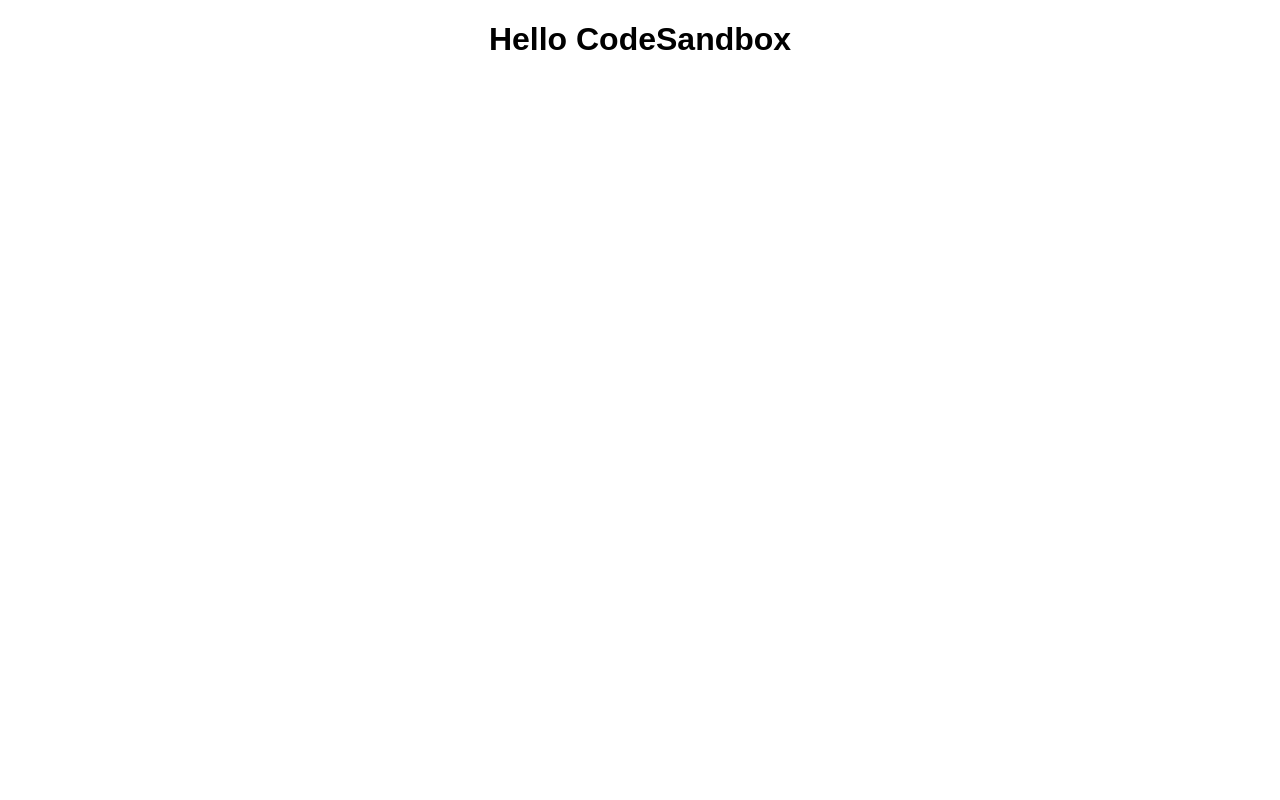
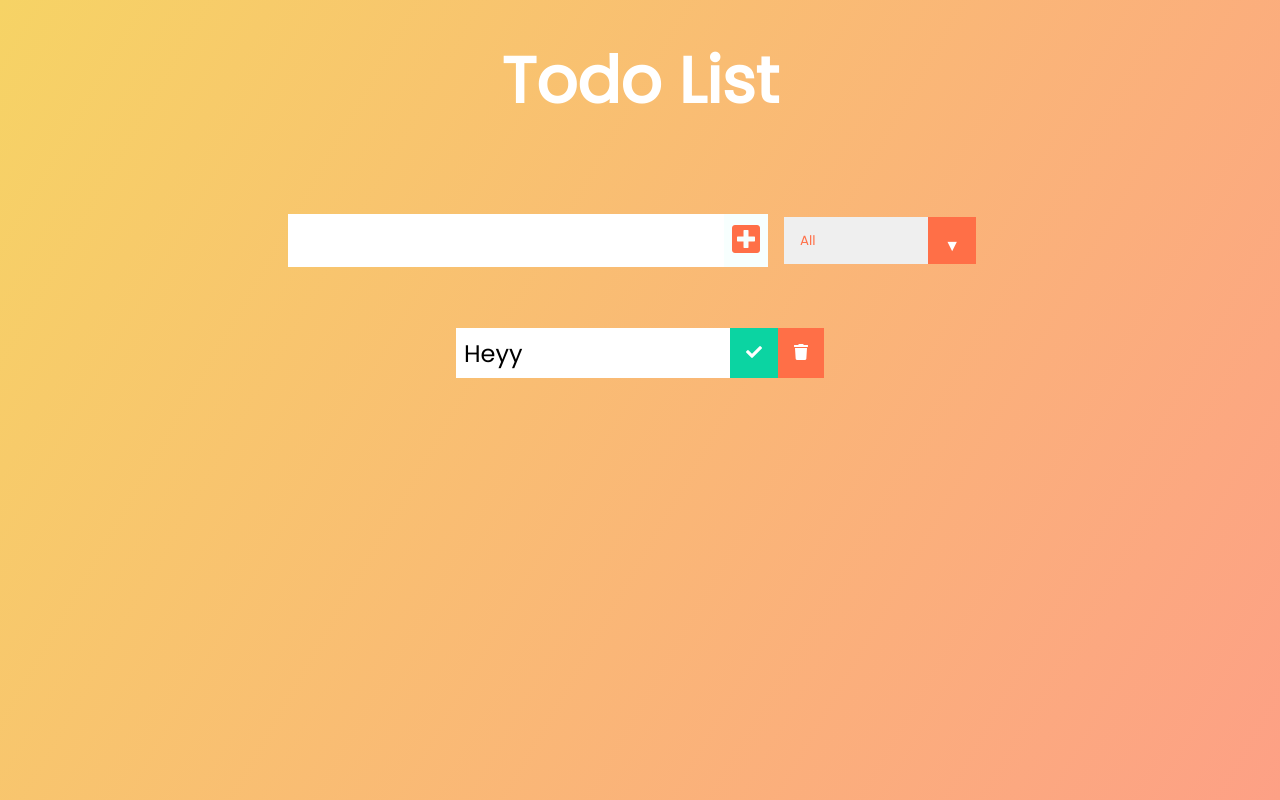
Before and after one commit to faisalsayed10/Todo-React, a React (Create React App) app: page / in a window 1280 px wide. Built offline with nearby package versions, Linux system fonts and the light colour scheme.

Commit message:
Added Todos

```diff
--- a/public/index.html
+++ b/public/index.html
@@ -4,13 +4,23 @@
 <head>
 	<meta charset="utf-8">
 	<meta name="viewport" content="width=device-width, initial-scale=1, shrink-to-fit=no">
-	<meta name="theme-color" content="#000000">
+  <meta name="theme-color" content="#000000">
 	<!--
       manifest.json provides metadata used when your web app is added to the
       homescreen on Android. See https://developers.google.com/web/fundamentals/engage-and-retain/web-app-manifest/
     -->
 	<link rel="manifest" href="%PUBLIC_URL%/manifest.json">
-	<link rel="shortcut icon" href="%PUBLIC_URL%/favicon.ico">
+  <link rel="shortcut icon" href="%PUBLIC_URL%/favicon.ico">
+  <link
+      href="https://fonts.googleapis.com/css?family=Poppins&display=swap"
+      rel="stylesheet"
+    />
+    <link
+      rel="stylesheet"
+      href="https://cdnjs.cloudflare.com/ajax/libs/font-awesome/5.12.1/css/all.min.css"
+      integrity="sha256-mmgLkCYLUQbXn0B1SRqzHar6dCnv9oZFPEC1g1cwlkk="
+      crossorigin="anonymous"
+    />
 	<!--
       Notice the use of %PUBLIC_URL% in the tags above.
       It will be replaced with the URL of the `public` folder during the build.
--- a/src/App.js
+++ b/src/App.js
@@ -1,10 +1,24 @@
-import React from "react";
+import React, { useState } from "react";
 import "./styles.css";
+import Form from "./Components/Form";
+import ToDoList from "./Components/ToDoList";
 
 export default function App() {
+  const [input, setInput] = useState("");
+  const [todos, setTodos] = useState([]);
+
   return (
     <div className="App">
-      <h1>Hello CodeSandbox</h1>
+      <header>
+        <h1>Todo List</h1>
+      </header>
+      <Form
+        input={input}
+        todos={todos}
+        setTodos={setTodos}
+        setInput={setInput}
+      />
+      <ToDoList todos={todos}/>
     </div>
   );
 }
--- /dev/null
+++ b/src/Components/Form.js
@@ -0,0 +1,37 @@
+import React from "react";
+
+let count = 0;
+
+export default function Form({ todos, input, setInput, setTodos }) {
+  const inputTextHandler = (e) => {
+    setInput(e.target.value);
+  };
+
+  const submitTodoHandler = (e) => {
+    e.preventDefault();
+    count++;
+    setTodos([...todos, { text: input, completed: false, id: count }]);
+    setInput("");
+  };
+
+  return (
+    <form onSubmit={submitTodoHandler}>
+      <input
+        value={input}
+        onChange={inputTextHandler}
+        type="text"
+        className="todo-input"
+      />
+      <button className="todo-button" type="submit">
+        <i className="fas fa-plus-square"></i>
+      </button>
+      <div className="select">
+        <select name="todos" className="filter-todo">
+          <option value="all">All</option>
+          <option value="completed">Completed</option>
+          <option value="uncompleted">Uncompleted</option>
+        </select>
+      </div>
+    </form>
+  );
+}
--- /dev/null
+++ b/src/Components/ToDoList.js
@@ -0,0 +1,13 @@
+import React from "react";
+import Todos from "./Todos";
+
+export default function ToDoList({todos}) {
+  console.log(todos)
+  return (
+    <div className="todo-container">
+      <ul className="todo-list">
+        <Todos />
+      </ul>
+    </div>
+  );
+}
--- /dev/null
+++ b/src/Components/Todos.js
@@ -0,0 +1,15 @@
+import React from "react";
+
+export default function Todos() {
+  return (
+    <div className="todo">
+      <li className="todo-item">Heyy</li>
+      <button className="complete-btn">
+        <i className="fas fa-check"></i>
+      </button>
+      <button className="trash-btn">
+        <i className="fas fa-trash"></i>
+      </button>
+    </div>
+  );
+}
--- a/src/styles.css
+++ b/src/styles.css
@@ -1,4 +1,139 @@
-.App {
-  font-family: sans-serif;
-  text-align: center;
+* {
+  margin: 0;
+  padding: 0;
+  box-sizing: border-box;
 }
+body {
+  background-image: linear-gradient(120deg, #f6d365 0%, #fda085 100%);
+  color: white;
+  font-family: "Poppins", sans-serif;
+  min-height: 100vh;
+}
+header {
+  font-size: 2rem;
+}
+
+header,
+form {
+  min-height: 20vh;
+  display: flex;
+  justify-content: center;
+  align-items: center;
+}
+form input,
+form button {
+  padding: 0.5rem;
+  font-size: 2rem;
+  border: none;
+  background: white;
+}
+form button {
+  color: #ff6f47;
+  background: #f7fffe;
+  cursor: pointer;
+  transition: all 0.3s ease;
+}
+form button:hover {
+  background: #ff6f47;
+  color: white;
+}
+.todo-container {
+  display: flex;
+  justify-content: center;
+  align-items: center;
+}
+
+.todo-list {
+  min-width: 30%;
+  list-style: none;
+}
+
+.todo {
+  margin: 0.5rem;
+  background: white;
+  font-size: 1.5rem;
+  color: black;
+  display: flex;
+  justify-content: space-between;
+  align-items: center;
+  transition: all 1s ease;
+}
+.filter-todo {
+  padding: 1rem;
+}
+.todo li {
+  flex: 1;
+}
+
+.trash-btn,
+.complete-btn {
+  background: #ff6f47;
+  color: white;
+  border: none;
+  padding: 1rem;
+  cursor: pointer;
+  font-size: 1rem;
+}
+.complete-btn {
+  background: rgb(11, 212, 162);
+}
+.todo-item {
+  padding: 0rem 0.5rem;
+}
+
+.fa-trash,
+.fa-check {
+  pointer-events: none;
+}
+
+.fall {
+  transform: translateY(10rem) rotateZ(20deg);
+  opacity: 0;
+}
+
+.completed {
+  text-decoration: line-through;
+  opacity: 0.5;
+}
+
+/*CUSTOM SELECTOR */
+select {
+  -webkit-appearance: none;
+  -moz-appearance: none;
+  -ms-appearance: none;
+  appearance: none;
+  outline: 0;
+  box-shadow: none;
+  border: 0 !important;
+  background-image: none;
+}
+
+/* Custom Select */
+.select {
+  margin: 1rem;
+  position: relative;
+  overflow: hidden;
+}
+select {
+  color: #ff6f47;
+  font-family: "Poppins", sans-serif;
+  cursor: pointer;
+  width: 12rem;
+}
+/* Arrow */
+.select::after {
+  content: "\25BC";
+  position: absolute;
+  top: 0;
+  right: 0;
+  padding: 1rem;
+  background: #ff6f47;
+  cursor: pointer;
+  pointer-events: none;
+}
+/* Transition */
+/*
+.select:hover::after {
+  transform: scale(1.5);
+}
+*/
```
